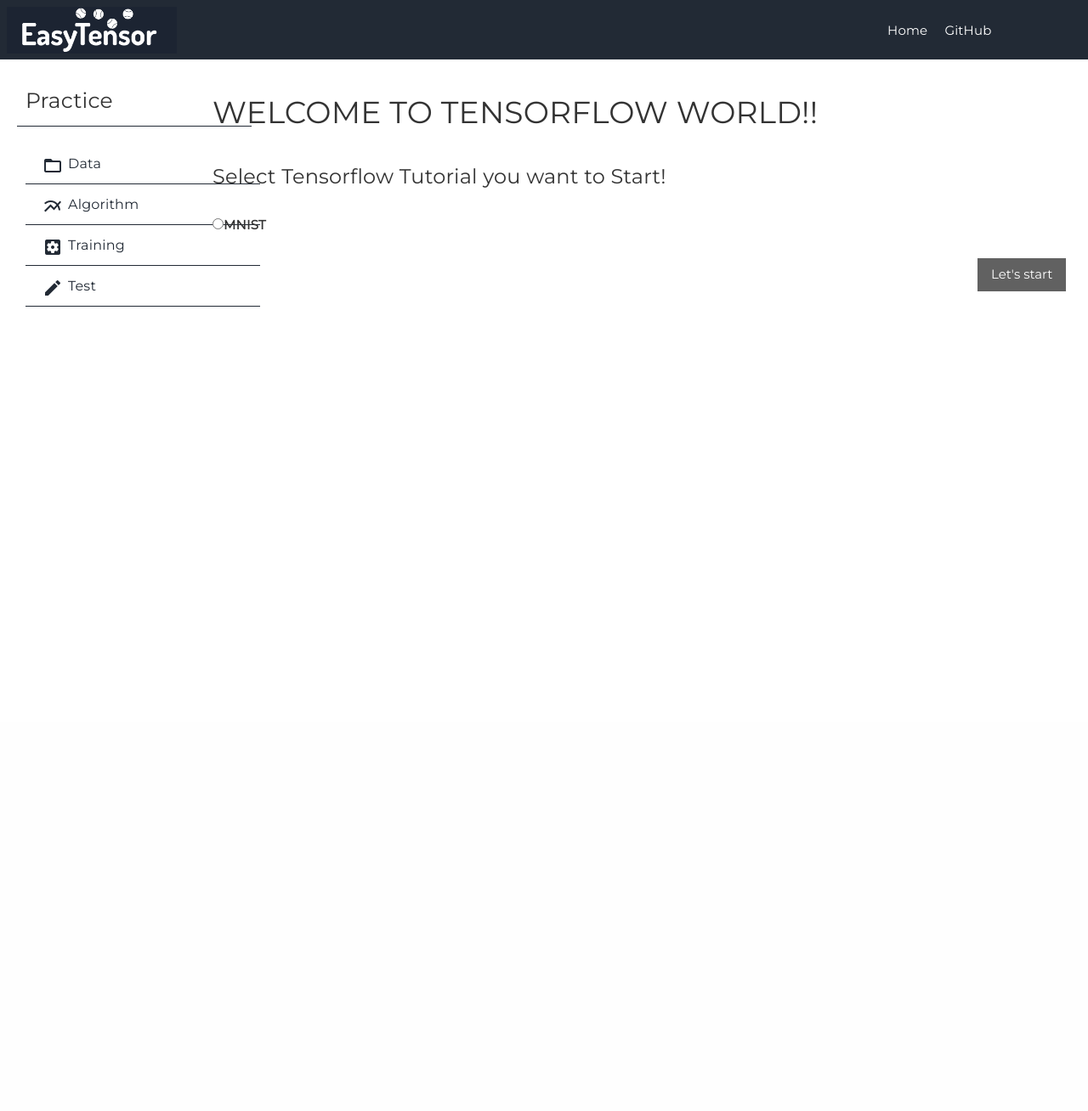
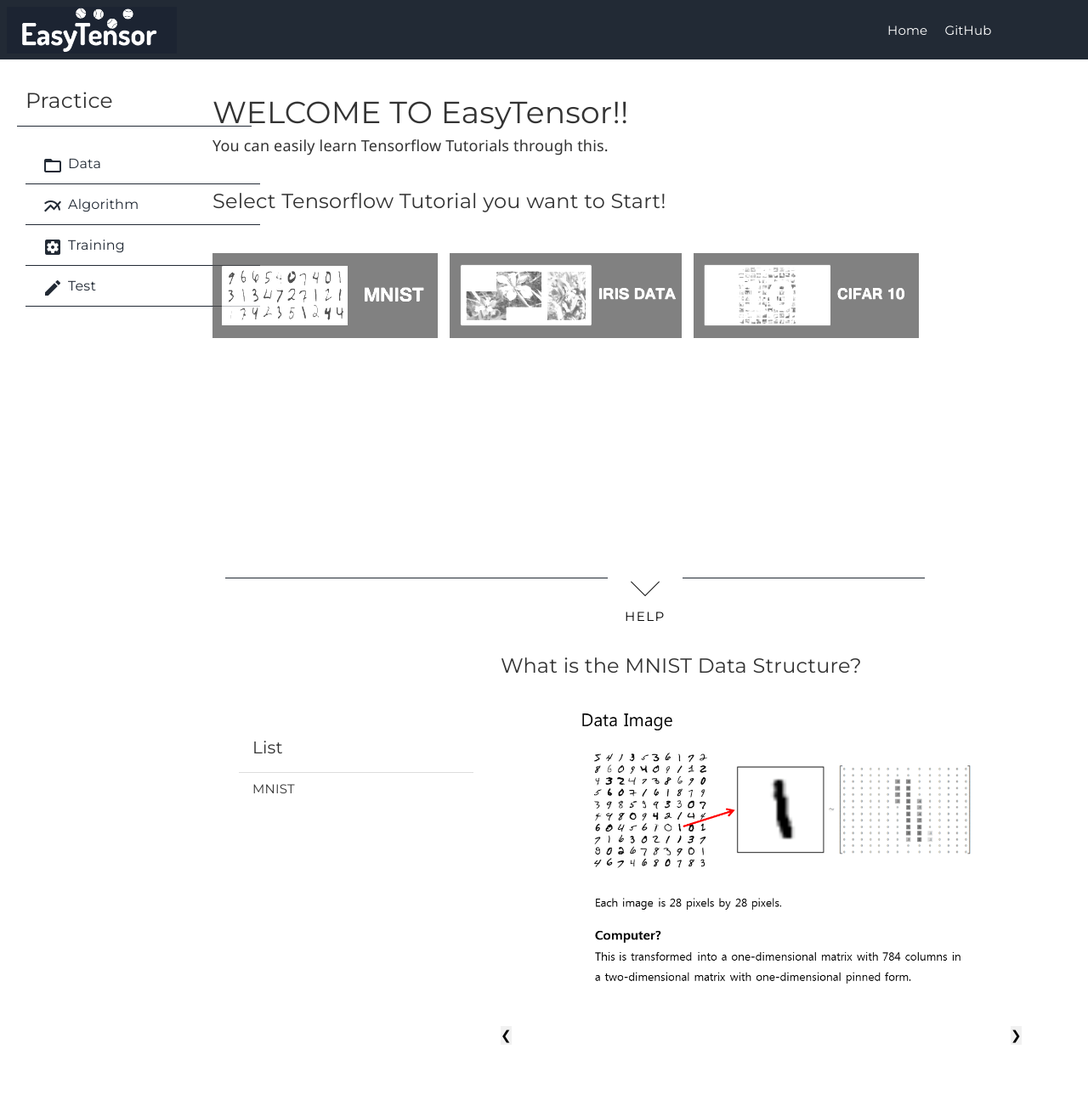
Before and after one commit to yhi00240/practice, a Django app: page /main/ in a window 1280 px wide. Shown: the whole page at 85% size. Before the commit the page ends 361 px from the top, so only its background shows below. Run offline with Django 3.2, Linux system fonts and the light colour scheme; some libraries are stand-ins or nearby versions.

Commit message:
change error and change main button

```diff
--- a/practice/services.py
+++ b/practice/services.py
@@ -111,13 +111,13 @@ class MNIST(BasePractice):
             B5 = tf.Variable(tf.random_normal([MNIST.NUM_CLASSES]), name='B5')
         activation_function = tf.nn.sigmoid if sigmoid else tf.nn.relu
         if dropout:
-            _L1 =  activation_function(tf.add(tf.matmul(MNIST.X, W1), B1), name='Hidden_layer1')
+            _L1 = activation_function(tf.add(tf.matmul(MNIST.X, W1), B1), name='Hidden_layer1')
             L1 = tf.nn.dropout(_L1, MNIST.DROPOUT_RATE, name='Hidden_dropout_layer1')
             _L2 = activation_function(tf.add(tf.matmul(L1, W2), B2), name='Hidden_layer2')
             L2 = tf.nn.dropout(_L2, MNIST.DROPOUT_RATE, name='Hidden_dropout_layer2')
-            _L3 =  activation_function(tf.add(tf.matmul(L2, W3), B3), name='Hidden_layer3')
+            _L3 = activation_function(tf.add(tf.matmul(L2, W3), B3), name='Hidden_layer3')
             L3 = tf.nn.dropout(_L3, MNIST.DROPOUT_RATE, name='Hidden_dropout_layer3')
-            _L4 =  activation_function(tf.add(tf.matmul(L3, W4), B4), name='Hidden_layer4')
+            _L4 = activation_function(tf.add(tf.matmul(L3, W4), B4), name='Hidden_layer4')
             L4 = tf.nn.dropout(_L4, MNIST.DROPOUT_RATE, name='Hidden_dropout_layer4')
             hypothesis = tf.add(tf.matmul(L4, W5), B5)
 
--- a/practice/templates/practice/main.html
+++ b/practice/templates/practice/main.html
@@ -4,23 +4,60 @@
 {% block content %}
 <div class="row" >
   <br>
-  <h1>WELCOME TO TENSORFLOW WORLD!!</h1>
+  <h1>WELCOME TO EasyTensor!!</h1>
+  <h5>You can easily learn Tensorflow Tutorials through this.</h5>
   <br>
   <h3>Select Tensorflow Tutorial you want to Start!</h3>
   <br>
-  <label><input type='radio' name = 'practice' value='mnist'>MNIST</label>
+  <div class="cc-selector">
+    <label><input type='radio' name = 'practice' value='mnist'/><img src="{%  static 'practice/images/MNIST.png' %}"  class="drinkcard-cc"></label>
+    <label><input type='radio' name = 'practice' value='iris'/><img src="{%  static 'practice/images/IRIS.png' %}"  class="drinkcard-cc"></label>
+    <label><input type='radio' name = 'practice' value='cifar10'/><img src="{%  static 'practice/images/CIFAR10.png' %}"  class="drinkcard-cc"></label>
+  </div>
   <br>
   <br>
-  <button id="nextButton" class="nextButton w3-btn w3-dark-gray">Let's start</button>
 </div>
+<p><a href="#section02"><span></span>HELP</a></p>
 {% endblock content %}
 
+
 {% block help %}
+<div class="w3-cell-row">
+  <div class="w3-container w3-cell">
+    <br><br><br><br>
+    <ul class="w3-ul">
+      <li><h4>List</h4></li>
+      <li><span onClick="getIndex(0)">MNIST</span></li>
+    </ul>
+  </div>
+  <div class="w3-container w3-cell">
+    <h3>What is the MNIST Data Structure?</h3>
+    <div class="slideshow">
+      <img src="{% static 'practice/images/ppt/data (1).png' %}" width="auto" height="400">
+      <img src="{% static 'practice/images/ppt/data (2).png' %}" width="auto" height="400">
+      <img src="{% static 'practice/images/ppt/data (3).png' %}" width="auto" height="400">
+      <img src="{% static 'practice/images/ppt/data (4).png' %}" width="auto" height="400">
+    </div>
+    <div class="w3-middle">
+      <div class="w3-btn-floating w3-left w3-light-gray" onclick="getPrev()">&#10094;</div>
+      <div class="w3-btn-floating w3-right w3-light-gray" onclick="getNext()">&#10095;</div>
+    </div>
+  </div>
+</div>
 {% endblock help %}
 
 {% block scripts %}
 <script>
-  $('#nextButton').click(
+ $(function () {
+      $('a[href="#section02"]').on('click', function (e) {
+        $('html, body').animate({
+          scrollTop: $("#section02").offset().top
+        }, 500);
+        return false;
+      });
+    });
+
+  $('input').click(
     function() {
       var obj = document.getElementsByName('practice');
       var checked_value = '';
@@ -32,11 +69,50 @@
       location.href='/'+ checked_value +'/data'
       }
   );
+
   $(document).ready(function() {
     var cur= window.location.pathname;
     if(cur.indexOf('main')){
       $('.submenu').hide();
     }
   });
+
+  var interval = undefined;
+    $(document).ready(function () {
+      interval = setInterval(getFirst, 2000);// milliseconds
+      getNext();
+    });
+
+    function getFirst() {
+      var $curr = $('.slideshow img:visible').first();
+      $curr.css('z-index', 1);
+    }
+
+  function getNext() {
+    var $curr = $('.slideshow img:visible'),
+        $next = ($curr.next('img').length) ? $curr.next() : $('.slideshow img').first();
+    transition($curr, $next);
+  }
+
+  function getPrev() {
+    var $curr = $('.slideshow img:visible'),
+        $next = ($curr.prev('img').length) ? $curr.prev() : $('.slideshow img').last();
+    transition($curr, $next);
+  }
+
+  function transition($curr, $next) {
+    clearInterval(interval);
+    $next.css('z-index', 2).fadeIn('slow', function () {
+      $curr.hide().css('z-index', 0);
+      $next.css('z-index', 1);
+    });
+  }
+
+  function getIndex(index) {
+    var $curr = $('.slideshow img:visible'),
+        $next = $('.slideshow img:eq('+index+')');
+    if($curr[0]!=$next[0])
+      transition($curr, $next);
+  }
 </script>
 {% endblock scripts %}
```
Also changed, not shown: practice/static/practice/images/CIFAR10.png (added), practice/static/practice/images/IRIS.png (added), practice/static/practice/images/mnist.png (added).
